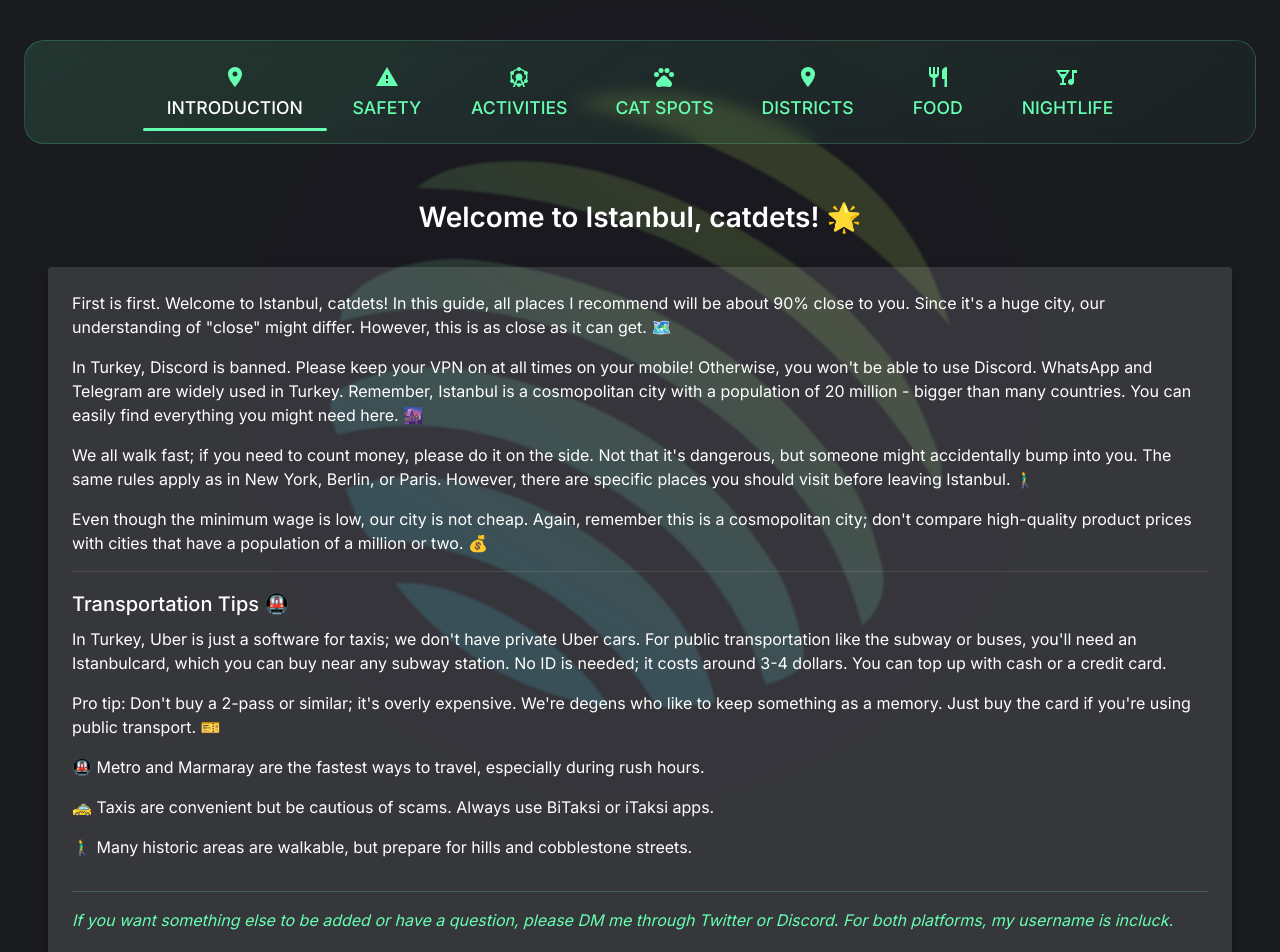
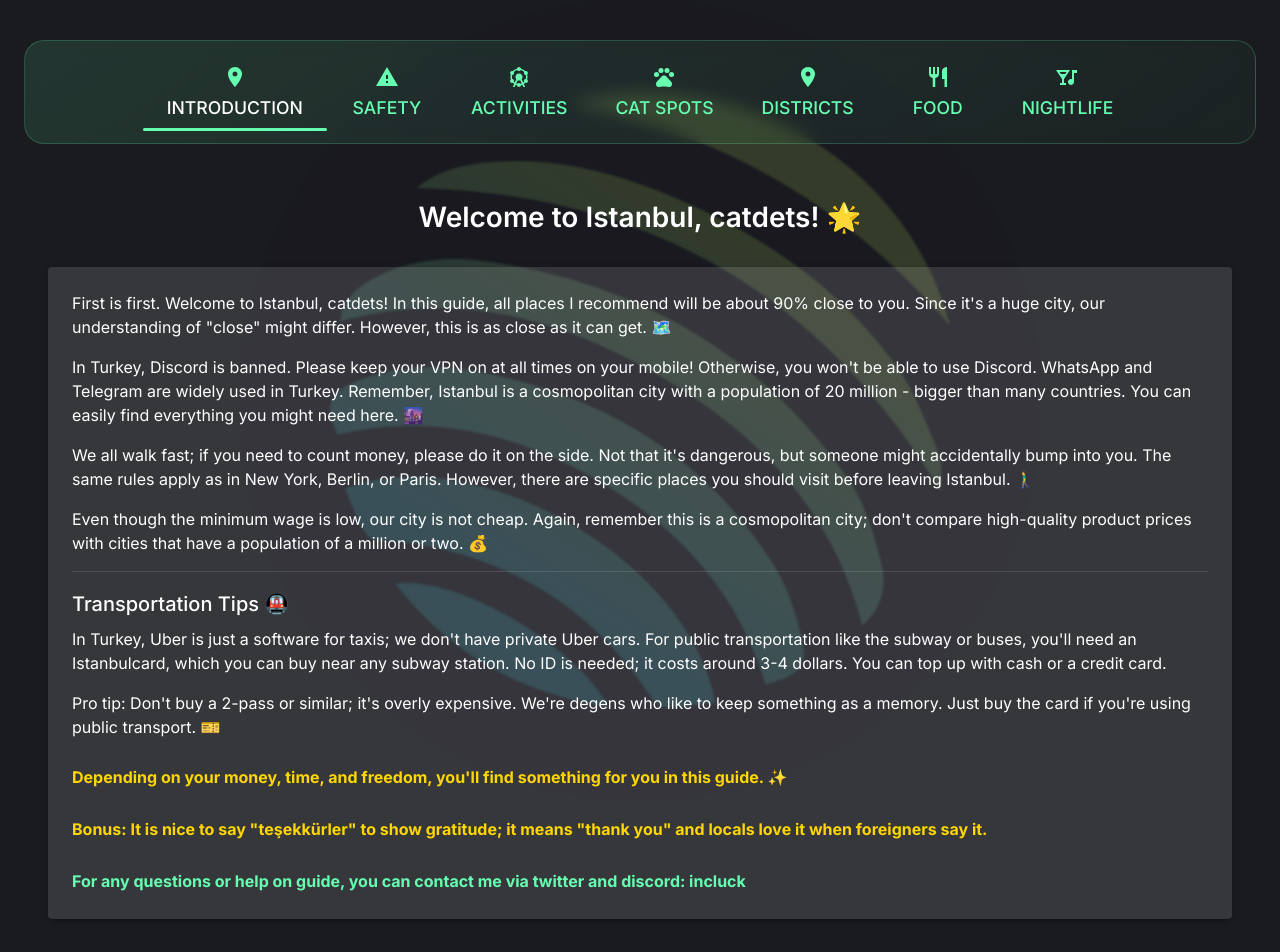
Before and after one commit to whoami42069/catstanbul1, a Next.js app: page / in a window 1280 px wide. Shown: the top 952 px of the page. Built offline with nearby package versions, Linux system fonts and the light colour scheme.

Commit message:
Initial commit - Ready for Vercel deployment

```diff
--- a/next.config.js
+++ b/next.config.js
@@ -2,14 +2,9 @@
 const nextConfig = {
     reactStrictMode: true,
     swcMinify: true,
-    webpack: (config) => {
-        config.resolve.fallback = { fs: false };
-        return config;
-    },
-    transpilePackages: ['react-leaflet', '@react-leaflet/core'],
-    experimental: {
-        esmExternals: 'loose'
+    images: {
+        unoptimized: true
     }
-};
+}
 
-module.exports = nextConfig;
+module.exports = nextConfig
--- a/src/components/DistrictsContent.tsx
+++ b/src/components/DistrictsContent.tsx
@@ -2,17 +2,8 @@ import React from 'react';
 import { Typography, Box, Paper, Grid } from '@mui/material';
 import Map from './Map';
 import LocationCard from './LocationCard';
-import type { Location } from './Map';
+import type { District } from '../types/common';
 import { Warning } from '@mui/icons-material';
-
-interface District {
-    name: string;
-    description: string;
-    coordinates: [number, number];
-    landmark: string;
-    priceRange: string;
-    isRedZone?: boolean;
-}
 
 interface DistrictsContentProps {
     districts: District[];
--- a/src/components/IntroductionContent.tsx
+++ b/src/components/IntroductionContent.tsx
@@ -49,39 +49,18 @@ const IntroductionContent: React.FC = () => {
                     Just buy the card if you're using public transport. 🎫
                 </Typography>
 
-                <Typography paragraph>
-                    🚇 Metro and Marmaray are the fastest ways to travel, especially during rush hours.
-                </Typography>
-                <Typography paragraph>
-                    🚕 Taxis are convenient but be cautious of scams. Always use BiTaksi or iTaksi apps.
-                </Typography>
-                <Typography paragraph>
-                    🚶‍♂️ Many historic areas are walkable, but prepare for hills and cobblestone streets.
-                </Typography>
-
-                <Typography
-                    sx={{
-                        mt: 4,
-                        pt: 2,
-                        borderTop: '1px solid rgba(102,255,178,0.2)',
-                        color: '#66FFB2',
-                        fontStyle: 'italic'
-                    }}
-                >
-                    If you want something else to be added or have a question, please DM me through Twitter or Discord. For both platforms, my username is incluck.
-                </Typography>
-
                 <Typography variant="subtitle1" sx={{ mt: 3, fontWeight: 'bold', color: '#FFD700' }}>
                     Depending on your money, time, and freedom, you'll find something for you in this guide. ✨
 
                 </Typography>
 
                 <Typography variant="subtitle1" sx={{ mt: 3, fontWeight: 'bold', color: '#FFD700' }}>
-                    Bonus: It is nice to say"teşekkürler" to show gratitude; it means "thank you" and locals love it when foreigners say it.
+                    Bonus: It is nice to say "teşekkürler" to show gratitude; it means "thank you" and locals love it when foreigners say it.
                 </Typography>
 
-
-
+                <Typography variant="subtitle1" sx={{ mt: 3, fontWeight: 'bold', color: '#66FFB2' }}>
+                    For any questions or help on guide, you can contact me via twitter and discord: incluck
+                </Typography>
             </Paper>
         </Box>
     );
--- a/src/components/SafetyContent.tsx
+++ b/src/components/SafetyContent.tsx
@@ -5,11 +5,7 @@ import {
     NightlightRound, RemoveRedEye, SmokeFree, LocationOff,
     SupportAgent, EmojiPeople, Favorite
 } from '@mui/icons-material';
-
-interface SafetyTip {
-    icon?: React.ReactNode;
-    tip: string;
-}
+import type { SafetyTip } from '../types/common';
 
 interface SafetyContentProps {
     tips: SafetyTip[];
--- a/src/pages/index.tsx
+++ b/src/pages/index.tsx
@@ -1,5 +1,5 @@
 import React from 'react';
-import { Box, Card, Tabs, Tab, Typography } from '@mui/material';
+import { Box, Tabs, Tab } from '@mui/material';
 import Image from 'next/image';
 import {
     LocationOn,
@@ -22,12 +22,12 @@ const ActivitiesContent = dynamic(() => import('../components/ActivitiesContent'
 
 // Define the data
 const safetyTips: SafetyTip[] = [
-    { tip: "Always have VPN on your mobile - Discord is banned in Turkey!", icon: <Warning /> },
-    { tip: "Use Uber for taxis and pay online to avoid price scams", icon: <Warning /> },
-    { tip: "Don't enter dark alleys, especially in Tarlabaşı area", icon: <Warning /> },
-    { tip: "Pickpocket awareness - don't put valuables in back pockets", icon: <Warning /> },
-    { tip: "Avoid counting money in the middle of the street", icon: <Warning /> },
-    { tip: "Don't smoke in public areas - it's restricted", icon: <Warning /> }
+    { tip: "Always have VPN on your mobile - Discord is banned in Turkey!", icon: Warning },
+    { tip: "Use Uber for taxis and pay online to avoid price scams", icon: Warning },
+    { tip: "Don't enter dark alleys, especially in Tarlabaşı area", icon: Warning },
+    { tip: "Pickpocket awareness - don't put valuables in back pockets", icon: Warning },
+    { tip: "Avoid counting money in the middle of the street", icon: Warning },
+    { tip: "Don't smoke in public areas - it's restricted", icon: Warning }
 ];
 
 const districts: District[] = [
@@ -36,36 +36,36 @@ const districts: District[] = [
         description: "Luxury shopping and fine dining district",
         landmark: "Nişantaşı City's Mall",
         priceRange: "$$-$$$",
-        coordinates: [41.0488, 28.9951]
+        coordinates: [41.0488, 28.9951] as [number, number]
     },
     {
         name: "İstiklal Caddesi",
         description: "Historic pedestrian street with shops and cafes",
         landmark: "Galata Tower",
         priceRange: "$$",
-        coordinates: [41.0355, 28.9778]
+        coordinates: [41.0335, 28.9777] as [number, number]
     },
     {
         name: "Beşiktaş",
         description: "Vibrant neighborhood with great nightlife",
         landmark: "Beşiktaş Fish Market",
         priceRange: "$$",
-        coordinates: [41.0430, 29.0046]
+        coordinates: [41.0430, 29.0046] as [number, number]
     },
     {
         name: "Arnavutköy",
         description: "Charming neighborhood with seafood restaurants",
         landmark: "Arnavutköy Pier",
         priceRange: "$$$",
-        coordinates: [41.0555, 29.0357]
+        coordinates: [41.0555, 29.0357] as [number, number]
     },
     {
         name: "Bebek",
         description: "Runners' paradise, luxurious breakfast spots. High-level food. Morning coffee routine for rich.",
         landmark: "Bebek Sahili",
         priceRange: "$$$",
-        coordinates: [41.0776519, 29.0440416]
-    }
+        coordinates: [41.0776519, 29.0440416] as [number, number]
+    },
 ];
 
 interface TabPanelProps {
@@ -93,7 +93,7 @@ const TabPanel: React.FC<TabPanelProps> = (props) => {
     );
 };
 
-const IstanbulGuide: React.FC = () => {
+const Home: React.FC = () => {
     const [selectedTab, setSelectedTab] = React.useState(0);
 
     const handleTabChange = (event: React.SyntheticEvent, newValue: number) => {
@@ -259,4 +259,4 @@ const IstanbulGuide: React.FC = () => {
     );
 };
 
-export default IstanbulGuide;
+export default Home;
```
Also changed, not shown: package.json (+12 -12 lines), src/types/common.ts (+7 -7 lines), vercel.json (added).
